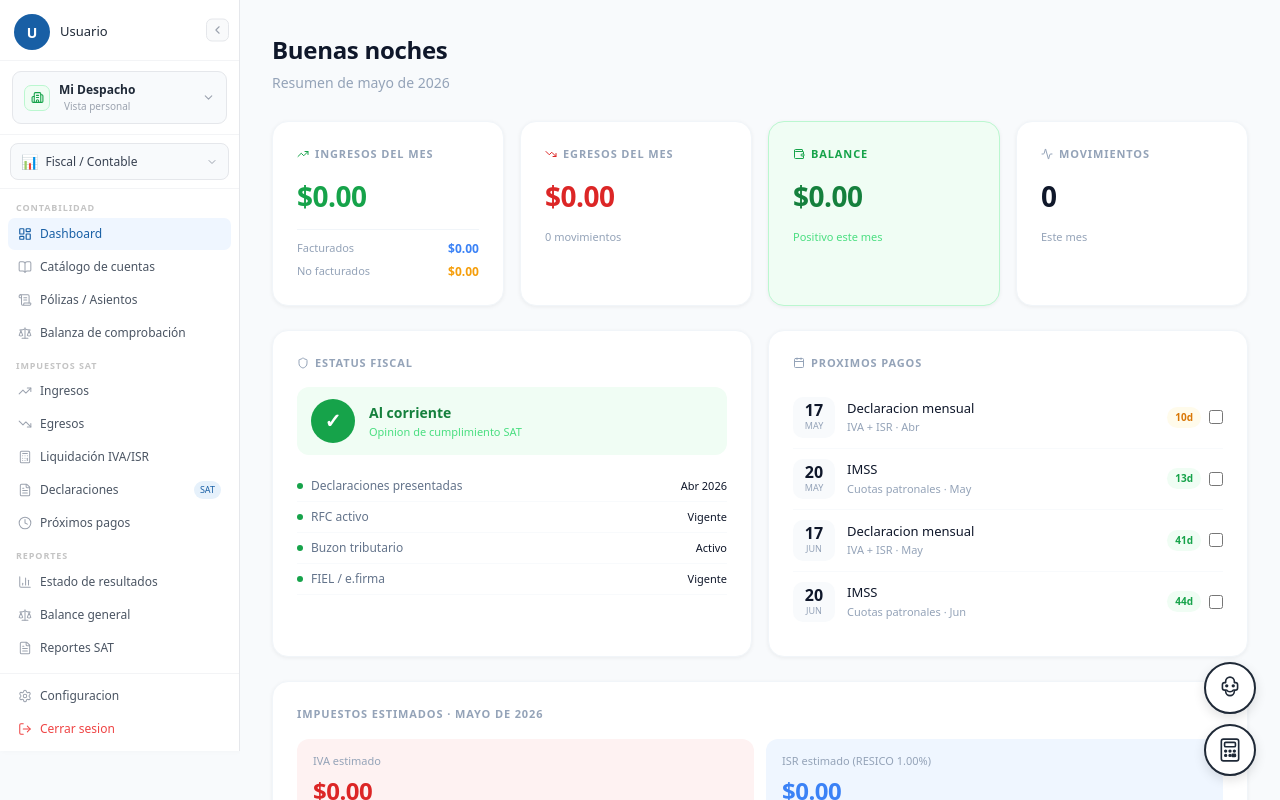
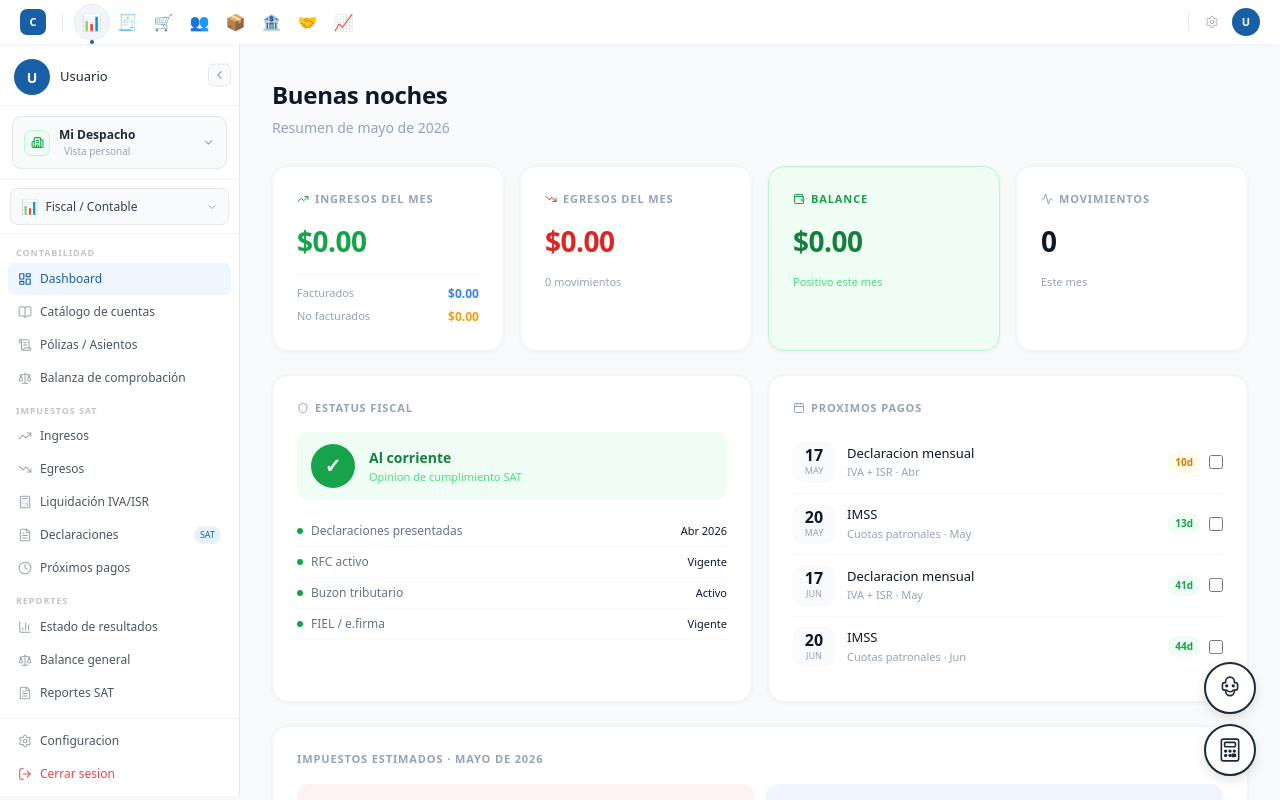
Before and after one commit to lermap52-blip/contable-app, a Next.js app: page / in a window 1280 px wide. Shown: the top 800 px of the page. Built offline with nearby package versions, Linux system fonts and the light colour scheme.

Commit message:
topbar blanca burbujas sidebar minimalista

```diff
--- a/app/layout.js
+++ b/app/layout.js
@@ -6,7 +6,7 @@ import { ClienteProvider, useCliente } from './ClienteContext'
 import "./globals.css"
 import {
   LayoutDashboard, TrendingUp, TrendingDown, FileText,
-  Users, Calculator, FolderOpen, Settings, LogOut,
+  Users, Calculator, Settings, LogOut,
   ChevronLeft, ChevronRight, ChevronDown, AlertTriangle,
   Building2, BookOpen, ScrollText, Scale, Clock,
   ShoppingCart, Package, Landmark, BarChart3, UserSearch,
@@ -143,6 +143,27 @@ const resico = [
 function getTramo(m) { for (let t of resico) { if (m <= t.hasta) return t } return resico[resico.length-1] }
 function fmtN(n) { return '$'+n.toLocaleString('es-MX',{minimumFractionDigits:2,maximumFractionDigits:2}) }
 
+function DockBubble({ modulo, activo, onClick }) {
+  const [hover, setHover] = useState(false)
+  return (
+    <div style={{position:'relative',display:'flex',flexDirection:'column',alignItems:'center'}}>
+      <button onClick={onClick}
+        onMouseEnter={() => setHover(true)}
+        onMouseLeave={() => setHover(false)}
+        style={{width:34,height:34,borderRadius:'50%',display:'flex',alignItems:'center',justifyContent:'center',cursor:'pointer',border:'none',background:activo?'#f1f5f9':'transparent',outline:activo?'1.5px solid #e2e8f0':'1.5px solid transparent',fontSize:16,transform:hover?'scale(1.25)':'scale(1)',transition:'transform 0.2s cubic-bezier(.34,1.56,.64,1),background 0.15s',flexShrink:0}}>
+        <span style={{lineHeight:1}}>{modulo.icon}</span>
+      </button>
+      {activo && <div style={{width:4,height:4,borderRadius:'50%',background:'#185FA5',position:'absolute',bottom:-5}}></div>}
+      {hover && (
+        <div style={{position:'absolute',top:'calc(100% + 10px)',left:'50%',transform:'translateX(-50%)',background:'rgba(15,23,42,0.88)',color:'white',fontSize:11,fontWeight:500,padding:'4px 10px',borderRadius:7,whiteSpace:'nowrap',pointerEvents:'none',zIndex:300,boxShadow:'0 4px 12px rgba(0,0,0,0.15)'}}>
+          {modulo.tag}
+          <div style={{position:'absolute',top:-4,left:'50%',transform:'translateX(-50%)',width:8,height:8,background:'rgba(15,23,42,0.88)',clipPath:'polygon(50% 0%, 0% 100%, 100% 100%)'}}></div>
+        </div>
+      )}
+    </div>
+  )
+}
+
 function SelectorCliente({ collapsed }) {
   const { clientes, clienteActivo, seleccionarCliente, diasParaVencimiento } = useCliente()
   const [open, setOpen] = useState(false)
@@ -169,7 +190,7 @@ function SelectorCliente({ collapsed }) {
   return (
     <div ref={ref} style={{padding:'10px 12px',borderBottom:'0.5px solid #f3f4f6',position:'relative'}}>
       <button onClick={() => setOpen(!open)}
-        style={{width:'100%',padding:'9px 11px',background:clienteActivo?'#eff6ff':'#f8fafc',border:`0.5px solid ${clienteActivo?'#bfdbfe':'#e5e7eb'}`,borderRadius:9,cursor:'pointer',display:'flex',alignItems:'center',justifyContent:'space-between',gap:8,transition:'border 0.15s'}}>
+        style={{width:'100%',padding:'9px 11px',background:clienteActivo?'#eff6ff':'#f8fafc',border:`0.5px solid ${clienteActivo?'#bfdbfe':'#e5e7eb'}`,borderRadius:9,cursor:'pointer',display:'flex',alignItems:'center',justifyContent:'space-between',gap:8}}>
         <div style={{display:'flex',alignItems:'center',gap:9,overflow:'hidden',flex:1}}>
           {clienteActivo ? (
             <>
@@ -186,7 +207,7 @@ function SelectorCliente({ collapsed }) {
               </div>
               <div>
                 <div style={{fontSize:12,fontWeight:600,color:'#1f2937'}}>Mi Despacho</div>
-                <div style={{fontSize:10,color:'#9ca3af',fontWeight:400}}>Vista personal</div>
+                <div style={{fontSize:10,color:'#9ca3af'}}>Vista personal</div>
               </div>
             </div>
           )}
@@ -217,11 +238,7 @@ function SelectorCliente({ collapsed }) {
               </div>
               {!clienteActivo && <span style={{fontSize:10,background:'#dcfce7',color:'#16a34a',padding:'2px 7px',borderRadius:20,fontWeight:500}}>Activo</span>}
             </button>
-            {clientes.length > 0 && (
-              <div style={{padding:'5px 12px',fontSize:9,fontWeight:600,color:'#c4c4c4',textTransform:'uppercase',letterSpacing:'0.1em',background:'#fafafa'}}>
-                Clientes
-              </div>
-            )}
+            {clientes.length > 0 && <div style={{padding:'5px 12px',fontSize:9,fontWeight:600,color:'#c4c4c4',textTransform:'uppercase',letterSpacing:'0.1em',background:'#fafafa'}}>Clientes</div>}
             {clientes.map(c => {
               const dias = diasParaVencimiento(c.vencimiento_efirma)
               const alerta = dias !== null && dias <= 30
@@ -418,42 +435,6 @@ function CalculadoraFlotante() {
   )
 }
 
-function ModuloButton({ modulo, activo, onClick, collapsed }) {
-  const [hover, setHover] = useState(false)
-  return (
-    <div style={{position:'relative'}}>
-      <button
-        onClick={onClick}
-        onMouseEnter={() => setHover(true)}
-        onMouseLeave={() => setHover(false)}
-        title={modulo.tag}
-        style={{
-          width:'100%',
-          padding:collapsed?'9px':'8px 10px',
-          borderRadius:8,
-          display:'flex',alignItems:'center',gap:9,
-          cursor:'pointer',border:'none',
-          background:activo?'#EFF6FF':'transparent',
-          outline:'none',
-          transition:'background 0.15s',
-          justifyContent:collapsed?'center':'flex-start',
-          marginBottom:2,
-        }}
-        onMouseEnter2={e => { if(!activo) e.currentTarget.style.background='#f9fafb' }}
-        onMouseLeave2={e => { if(!activo) e.currentTarget.style.background='transparent' }}>
-        <span style={{fontSize:16,lineHeight:1,flexShrink:0}}>{modulo.icon}</span>
-        {!collapsed && <span style={{fontSize:12,color:activo?'#185FA5':'#4b5563',fontWeight:activo?500:400,whiteSpace:'nowrap'}}>{modulo.tag}</span>}
-        {activo && !collapsed && <div style={{marginLeft:'auto',width:5,height:5,borderRadius:'50%',background:'#185FA5',flexShrink:0}}></div>}
-      </button>
-      {hover && collapsed && (
-        <div style={{position:'absolute',left:'calc(100% + 8px)',top:'50%',transform:'translateY(-50%)',background:'rgba(15,23,42,0.88)',color:'white',fontSize:11,fontWeight:500,padding:'5px 10px',borderRadius:7,whiteSpace:'nowrap',pointerEvents:'none',zIndex:300,boxShadow:'0 4px 12px rgba(0,0,0,0.15)'}}>
-          {modulo.tag}
-        </div>
-      )}
-    </div>
-  )
-}
-
 function Sidebar({ user, moduloActivo, setModuloActivo, collapsed, setCollapsed }) {
   const pathname = usePathname()
   const { clienteActivo } = useCliente()
@@ -483,9 +464,8 @@ function Sidebar({ user, moduloActivo, setModuloActivo, collapsed, setCollapsed
     <aside style={{width:collapsed?64:240,minWidth:collapsed?64:240,background:sidebarBg,borderRight:`0.5px solid ${clienteActivo?'#bfdbfe':'#e5e7eb'}`,display:'flex',flexDirection:'column',transition:'width 0.25s ease,min-width 0.25s ease',overflow:'hidden',height:'100%',boxShadow:'1px 0 6px rgba(0,0,0,0.03)'}}>
 
       {/* Perfil */}
-      <div style={{padding:collapsed?'14px 8px':'14px 14px 10px',borderBottom:'0.5px solid #f3f4f6',display:'flex',alignItems:'center',gap:10,justifyContent:collapsed?'center':'flex-start',position:'relative'}}>
-        <div style={{width:36,height:36,minWidth:36,borderRadius:'50%',background:accentColor,display:'flex',alignItems:'center',justifyContent:'center',fontSize:14,fontWeight:600,color:'white',flexShrink:0,cursor:'pointer'}}
-          title={nombre}>
+      <div style={{padding:collapsed?'14px 8px':'14px 14px 10px',borderBottom:'0.5px solid #f3f4f6',display:'flex',alignItems:'center',gap:10,justifyContent:collapsed?'center':'flex-start',position:'relative',minHeight:58}}>
+        <div style={{width:36,height:36,minWidth:36,borderRadius:'50%',background:accentColor,display:'flex',alignItems:'center',justifyContent:'center',fontSize:14,fontWeight:600,color:'white',flexShrink:0}}>
           {nombre.charAt(0).toUpperCase()}
         </div>
         {!collapsed && (
@@ -495,7 +475,7 @@ function Sidebar({ user, moduloActivo, setModuloActivo, collapsed, setCollapsed
           </div>
         )}
         <button onClick={() => setCollapsed(!collapsed)}
-          style={{position:collapsed?'relative':'absolute',right:collapsed?'auto':10,top:collapsed?'auto':'50%',transform:collapsed?'none':'translateY(-50%)',background:'#f9fafb',border:'0.5px solid #e5e7eb',borderRadius:6,cursor:'pointer',display:'flex',alignItems:'center',justifyContent:'center',padding:4,color:'#9ca3af',flexShrink:0,transition:'background 0.15s'}}
+          style={{position:'absolute',right:8,top:'50%',transform:'translateY(-50%)',background:'#f9fafb',border:'0.5px solid #e5e7eb',borderRadius:6,cursor:'pointer',display:'flex',alignItems:'center',justifyContent:'center',padding:4,color:'#9ca3af',flexShrink:0}}
           onMouseEnter={e => e.currentTarget.style.background='#f3f4f6'}
           onMouseLeave={e => e.currentTarget.style.background='#f9fafb'}>
           {collapsed?<ChevronRight size={13}/>:<ChevronLeft size={13}/>}
@@ -505,9 +485,9 @@ function Sidebar({ user, moduloActivo, setModuloActivo, collapsed, setCollapsed
       {/* Selector cliente */}
       <SelectorCliente collapsed={collapsed} />
 
-      {/* Selector módulo */}
+      {/* Selector módulo dropdown */}
       {!collapsed && (
-        <div style={{padding:'8px 10px',borderBottom:'0.5px solid #f3f4f6'}}>
+        <div style={{padding:'8px 10px',borderBottom:'0.5px solid #f3f4f6',position:'relative',zIndex:10}}>
           <button onClick={() => setModuloOpen(!moduloOpen)}
             style={{width:'100%',padding:'7px 10px',background:'#f8fafc',border:'0.5px solid #e5e7eb',borderRadius:8,cursor:'pointer',display:'flex',alignItems:'center',gap:8,justifyContent:'space-between'}}>
             <div style={{display:'flex',alignItems:'center',gap:7}}>
@@ -517,10 +497,10 @@ function Sidebar({ user, moduloActivo, setModuloActivo, collapsed, setCollapsed
             <ChevronDown size={12} color="#9ca3af" style={{transform:moduloOpen?'rotate(180deg)':'rotate(0)',transition:'transform 0.15s'}} />
           </button>
           {moduloOpen && (
-            <div style={{marginTop:4,background:'white',border:'0.5px solid #e5e7eb',borderRadius:9,overflow:'hidden',boxShadow:'0 4px 12px rgba(0,0,0,0.06)'}}>
+            <div style={{position:'absolute',left:10,right:10,top:'calc(100% - 4px)',background:'white',border:'0.5px solid #e5e7eb',borderRadius:9,overflow:'hidden',boxShadow:'0 4px 16px rgba(0,0,0,0.08)',zIndex:100}}>
               {MODULOS.map(m => (
                 <button key={m.id} onClick={() => { setModuloActivo(m.id); localStorage.setItem('modulo_activo',m.id); setModuloOpen(false) }}
-                  style={{width:'100%',padding:'8px 12px',border:'none',background:moduloActivo===m.id?'#EFF6FF':'none',cursor:'pointer',display:'flex',alignItems:'center',gap:8,borderBottom:'0.5px solid #f3f4f6'}}
+                  style={{width:'100%',padding:'8px 12px',border:'none',background:moduloActivo===m.id?'#EFF6FF':'none',cursor:'pointer',display:'flex',alignItems:'center',gap:8,borderBottom:'0.5px solid #f3f4f6',textAlign:'left'}}
                   onMouseEnter={e => { if(moduloActivo!==m.id) e.currentTarget.style.background='#f9fafb' }}
                   onMouseLeave={e => { if(moduloActivo!==m.id) e.currentTarget.style.background='none' }}>
                   <span style={{fontSize:14}}>{m.icon}</span>
@@ -533,13 +513,21 @@ function Sidebar({ user, moduloActivo, setModuloActivo, collapsed, setCollapsed
         </div>
       )}
 
-      {/* Nav dinámico */}
+      {/* Nav */}
       <nav style={{flex:1,padding:'6px 8px',overflowY:'auto',display:'flex',flexDirection:'column',gap:1}}>
         {collapsed ? (
-          MODULOS.map(m => (
-            <ModuloButton key={m.id} modulo={m} activo={moduloActivo===m.id} collapsed={true}
-              onClick={() => { setModuloActivo(m.id); localStorage.setItem('modulo_activo',m.id) }} />
-          ))
+          MODULOS.map(m => {
+            const activo = moduloActivo === m.id
+            return (
+              <div key={m.id} style={{position:'relative'}}>
+                <button onClick={() => { setModuloActivo(m.id); localStorage.setItem('modulo_activo',m.id) }}
+                  title={m.tag}
+                  style={{width:'100%',padding:'9px',borderRadius:8,display:'flex',alignItems:'center',justifyContent:'center',cursor:'pointer',border:'none',background:activo?'#EFF6FF':'transparent',fontSize:16,marginBottom:2}}>
+                  {m.icon}
+                </button>
+              </div>
+            )
+          })
         ) : (
           modulo.nav.map(group => (
             <div key={group.section} style={{marginBottom:2}}>
@@ -590,13 +578,23 @@ function AppLayout({ children }) {
   const [collapsed, setCollapsed] = useState(false)
   const [user, setUser] = useState(null)
   const [moduloActivo, setModuloActivo] = useState('fiscal')
+  const [config, setConfig] = useState({})
   const isAuthPage = authRoutes.includes(pathname)
 
   useEffect(() => {
     supabase.auth.getUser().then(({ data }) => setUser(data.user))
     const saved = localStorage.getItem('modulo_activo')
     if (saved) setModuloActivo(saved)
+    const savedConfig = localStorage.getItem('config_app')
+    if (savedConfig) setConfig(JSON.parse(savedConfig))
+    const handler = (e) => setConfig(e.detail)
+    window.addEventListener('config_actualizada', handler)
+    return () => window.removeEventListener('config_actualizada', handler)
   }, [])
+
+  const avatarColor = config.avatarColor || '#185FA5'
+  const appNombre = config.appNombre || 'ContableApp'
+  const nombre = config.nombre || user?.email?.split('@')[0] || 'U'
 
   if (isAuthPage) {
     return (
@@ -608,20 +606,51 @@ function AppLayout({ children }) {
 
   return (
     <html lang="es">
-      <body style={{margin:0,fontFamily:'system-ui,sans-serif',display:'flex',minHeight:'100vh',background:'#f8fafc'}}>
-        <Sidebar user={user} moduloActivo={moduloActivo} setModuloActivo={setModuloActivo} collapsed={collapsed} setCollapsed={setCollapsed} />
-        <main style={{flex:1,overflowY:'auto',position:'relative'}}>
+      <body style={{margin:0,fontFamily:'system-ui,sans-serif',display:'flex',flexDirection:'column',minHeight:'100vh',background:'#f8fafc'}}>
+
+        {/* Topbar blanca con burbujas */}
+        <div style={{background:'white',padding:'5px 20px',display:'flex',alignItems:'center',gap:4,flexShrink:0,position:'sticky',top:0,zIndex:100,borderBottom:'0.5px solid #f1f5f9',boxShadow:'0 1px 4px rgba(0,0,0,0.04)'}}>
+          <div style={{width:26,height:26,borderRadius:7,background:avatarColor,display:'flex',alignItems:'center',justifyContent:'center',fontSize:11,fontWeight:700,color:'white',flexShrink:0,marginRight:4}}>
+            {appNombre.charAt(0)}
+          </div>
+          <div style={{width:0.5,height:18,background:'#e5e7eb',margin:'0 8px',flexShrink:0}}></div>
+          <div style={{display:'flex',alignItems:'center',gap:2}}>
+            {MODULOS.map(m => (
+              <DockBubble key={m.id} modulo={m} activo={moduloActivo===m.id} onClick={() => { setModuloActivo(m.id); localStorage.setItem('modulo_activo',m.id) }} />
+            ))}
+          </div>
+          <div style={{marginLeft:'auto',display:'flex',alignItems:'center',gap:6,flexShrink:0}}>
+            <div style={{width:0.5,height:18,background:'#e5e7eb',margin:'0 4px'}}></div>
+            <button onClick={() => window.location.href='/configuracion'} title="Configuracion"
+              style={{width:28,height:28,borderRadius:'50%',background:'none',border:'none',cursor:'pointer',display:'flex',alignItems:'center',justifyContent:'center',transition:'transform 0.2s'}}
+              onMouseEnter={e => e.currentTarget.style.transform='scale(1.15)'}
+              onMouseLeave={e => e.currentTarget.style.transform='scale(1)'}>
+              <Settings size={14} color="#9ca3af" strokeWidth={1.5}/>
+            </button>
+            <div style={{width:28,height:28,borderRadius:'50%',background:avatarColor,display:'flex',alignItems:'center',justifyContent:'center',fontSize:11,fontWeight:600,color:'white'}}>
+              {nombre.charAt(0).toUpperCase()}
+            </div>
+          </div>
+        </div>
+
+        {/* Banner cliente activo */}
         {clienteActivo && (
-            <div style={{background:'#1d4ed8',padding:'6px 20px',display:'flex',alignItems:'center',gap:10,position:'sticky',top:0,zIndex:50}}>
+          <div style={{background:'#1d4ed8',padding:'6px 20px',display:'flex',alignItems:'center',gap:10,zIndex:50,flexShrink:0}}>
             <div style={{width:18,height:18,borderRadius:5,background:'rgba(255,255,255,0.2)',display:'flex',alignItems:'center',justifyContent:'center',fontSize:9,fontWeight:700,color:'white',flexShrink:0}}>{clienteActivo.nombre.charAt(0)}</div>
             <span style={{fontSize:11,color:'rgba(255,255,255,0.75)'}}>Consultando cliente:</span>
             <span style={{fontSize:12,fontWeight:600,color:'white'}}>{clienteActivo.nombre}</span>
             <span style={{fontSize:10,color:'rgba(255,255,255,0.55)',fontFamily:'monospace'}}>{clienteActivo.rfc}</span>
           </div>
         )}
+
+        {/* Body */}
+        <div style={{display:'flex',flex:1,overflow:'hidden'}}>
+          <Sidebar user={user} moduloActivo={moduloActivo} setModuloActivo={setModuloActivo} collapsed={collapsed} setCollapsed={setCollapsed} />
+          <main style={{flex:1,overflowY:'auto',position:'relative'}}>
             {children}
             <ChatBot />
           </main>
+        </div>
       </body>
     </html>
   )
```
Lines whose indentation alone changed are shown as unchanged.
